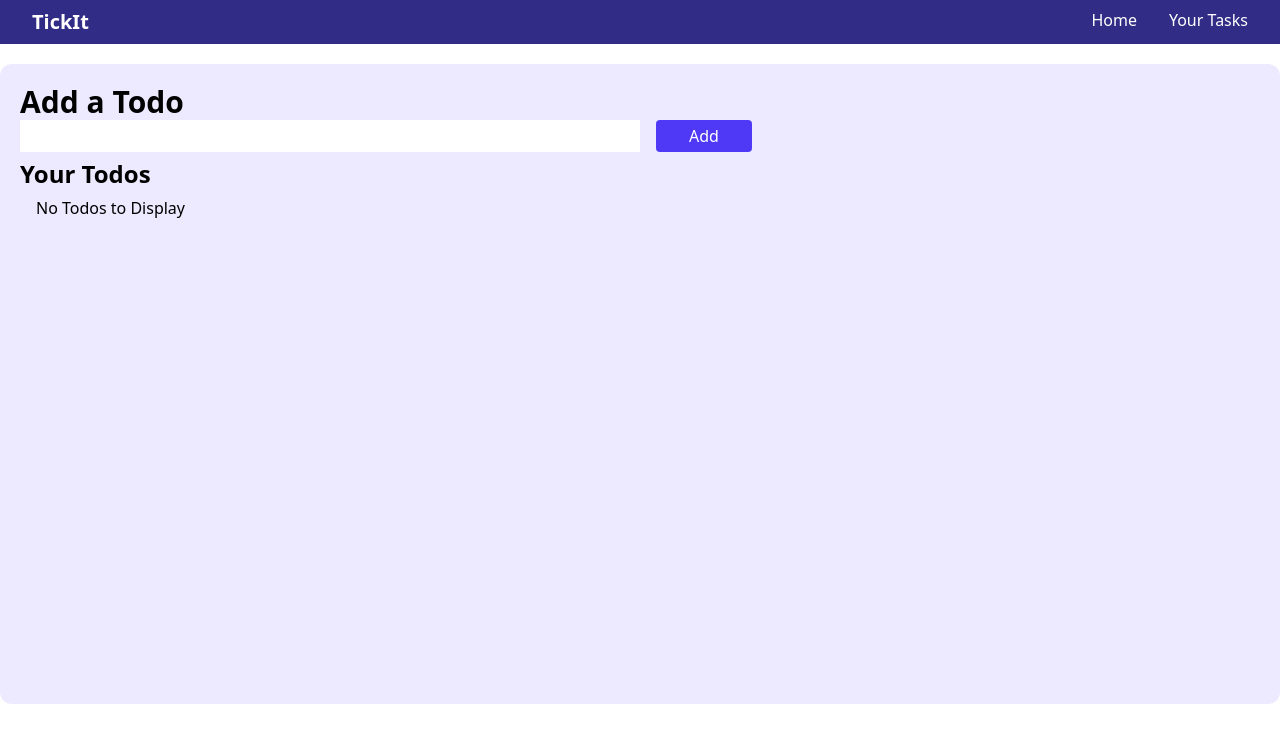
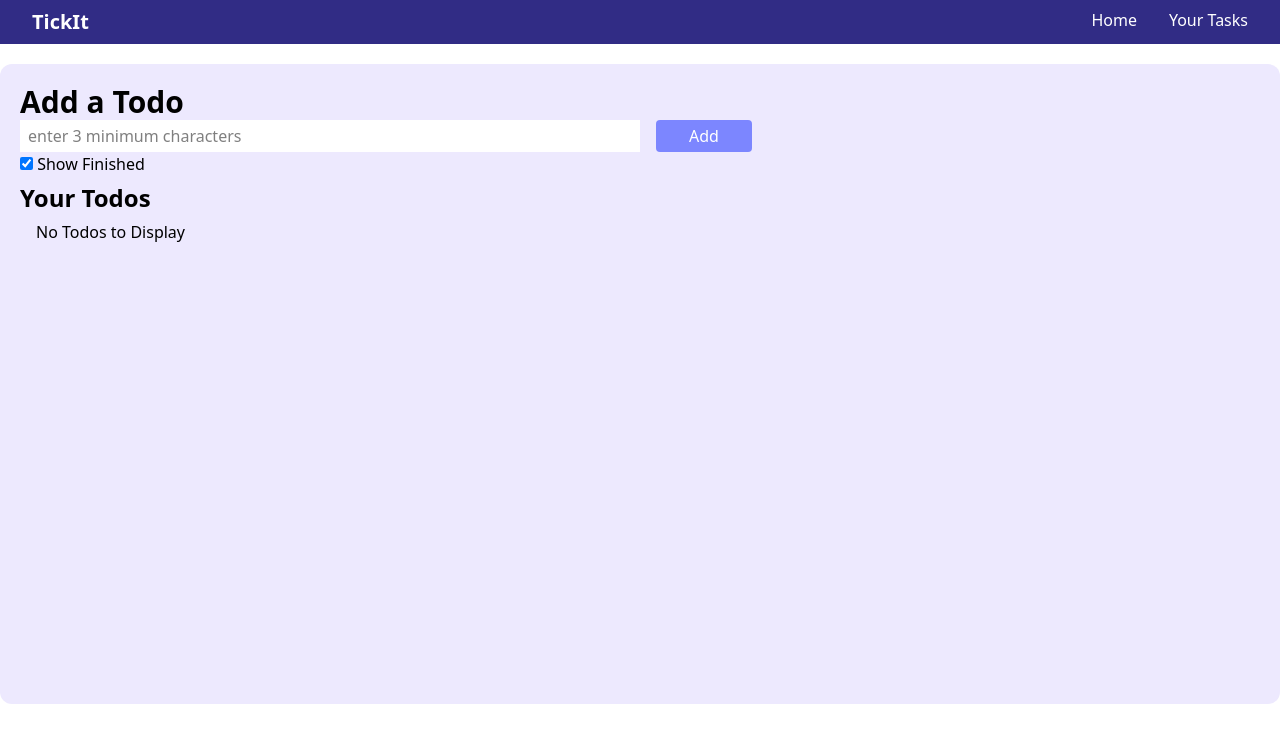
Before and after one commit to laxman-goud/TickIt, a React (Vite) app: page / in a window 1280 px wide. Shown: the top 742 px of the page. Built offline with nearby package versions, Linux system fonts and the light colour scheme.

Commit message:
added show finished option

```diff
--- a/src/App.jsx
+++ b/src/App.jsx
@@ -10,12 +10,20 @@ function App() {
     return saved ? JSON.parse(saved) : [];
   });
   const [isEditMode, setEditMode] = useState(false);
+  const [showFinished, setShowFinished] = useState(true)
 
   useEffect(() => {
     localStorage.setItem("todos", JSON.stringify(todos));
   }, [todos]);
 
+  const toggleFinished = () => {
+    setShowFinished(!showFinished)
+  }
+
   const addTodo = () => {
+    if(isEditMode){
+      setEditMode(!isEditMode);
+    }
     setTodos([...todos, { todo, id: uuidv4(), isCompleted: false }]);
   };
 
@@ -61,22 +69,29 @@ function App() {
           <h2 className="text-3xl font-bold">Add a Todo</h2>
           <input
             onChange={handleChange}
+            onKeyDown={(e)=>{
+              if(e.key === 'Enter' && todo.length > 3){
+                addTodo();
+              }
+            }}
             type="text"
             className="bg-white w-1/2 h-8 pl-2"
             value={todo}
-            required
+            placeholder="enter 3 minimum characters"
           />
           <button
+          disabled={todo.length < 3}
             onClick={addTodo}
-            className="h-8 w-[6rem] bg-indigo-600 text-white px-5 rounded mx-4 hover:bg-indigo-900 cursor-pointer">
+            className="h-8 w-[6rem] bg-indigo-600 text-white px-5 rounded mx-4 hover:bg-indigo-900 cursor-pointer disabled:bg-indigo-400">
             {isEditMode ? "Update" : "Add"}
           </button>
         </div>
+        <input type="checkbox" checked={showFinished} onChange={toggleFinished}/> Show Finished
         <h2 className="text-2xl font-bold my-1.5">Your Todos</h2>
         {todos.length === 0 && <div className="mx-4">No Todos to Display</div>}
         <div className="todos">
           {todos.map((item) => {
-            return (
+            return ( (showFinished || !item.isCompleted) &&
               <div
                 key={item.id}
                 className="todo flex justify-between bg-indigo-200 p-1.5 rounded my-1.5">
@@ -88,6 +103,7 @@ function App() {
                     type="checkbox"
                     name={item.id}
                     onChange={handleCheckBox}
+                    checked={item.isCompleted}
                   />
                   <h3>{item.todo}</h3>
                 </div>
```
